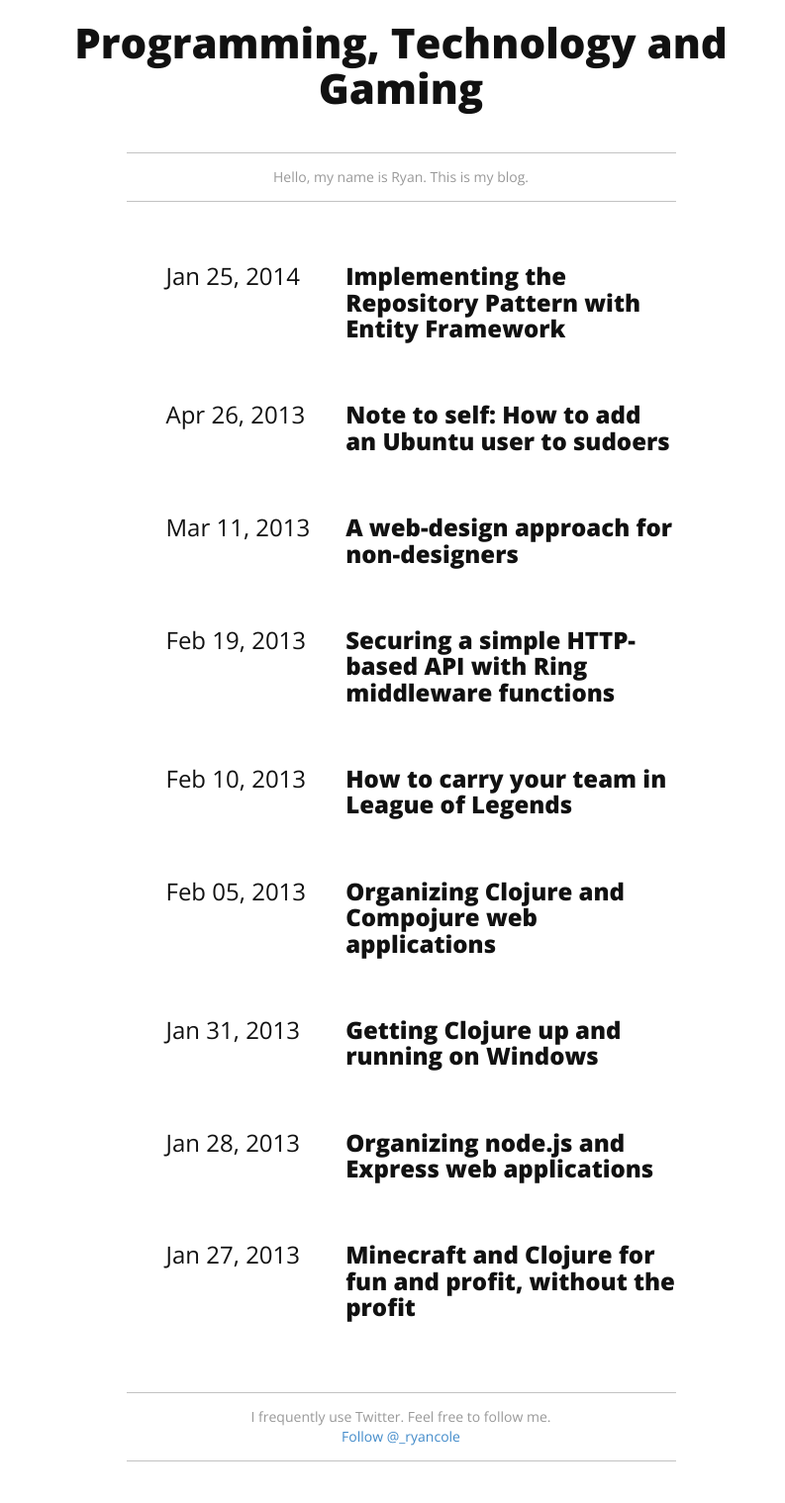
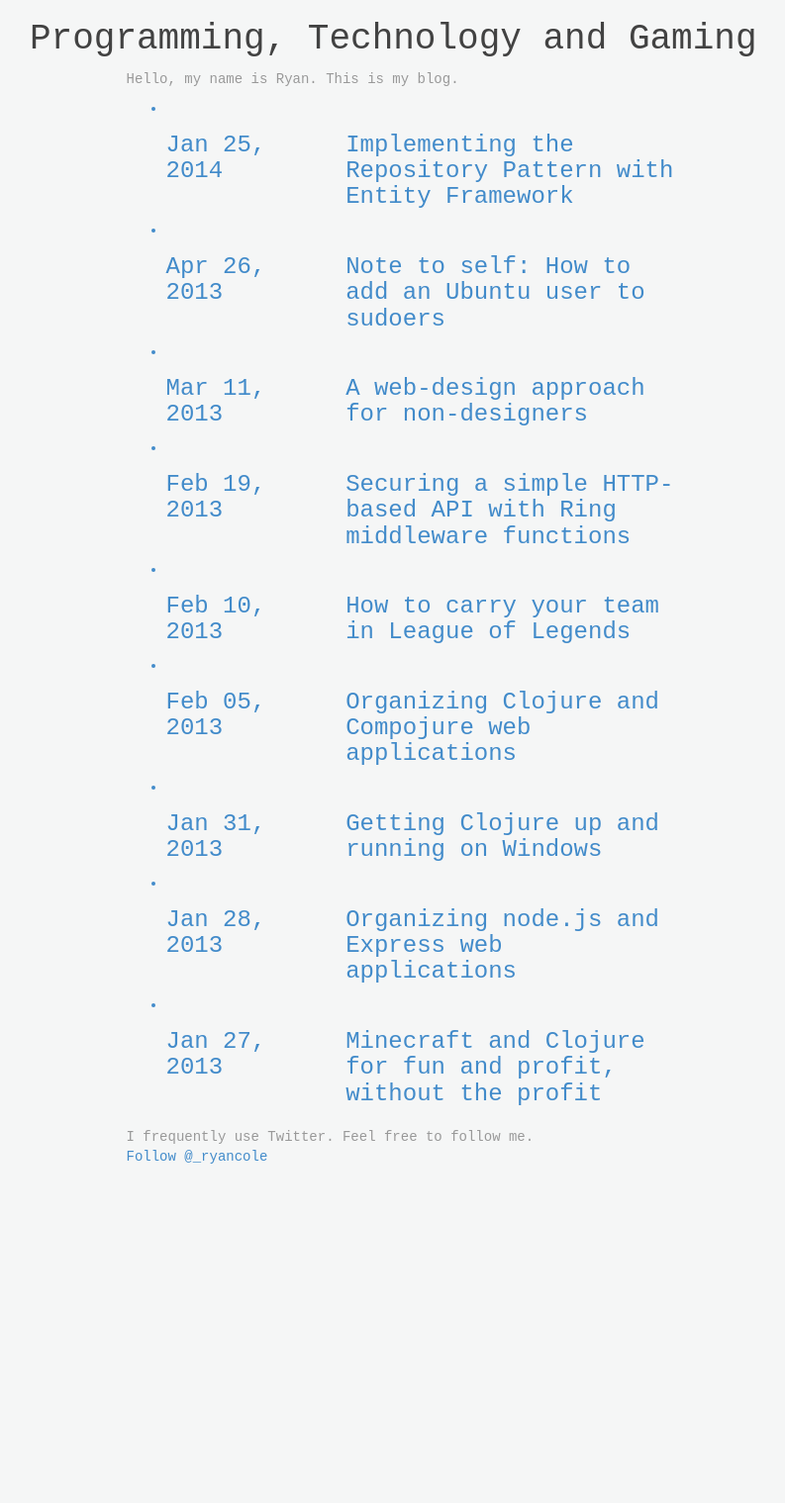
Before and after one commit to ryancole/ryancole.github.com, a Jekyll site: the page built from index.html, in a window 1280 px wide. Shown: the whole page at 99% size, without its empty margins (235-1028 px from the left). Built offline with Jekyll 4.4.1, drawn with Linux system fonts in a browser that asks for light colours; comment, search, counter and statistics services are not loaded; after the commit the page ends 1189 px from its top, so only the background shows below that.

Commit message:
lets get simple

```diff
--- a/static/css/style.css
+++ b/static/css/style.css
@@ -1,60 +1,8 @@
-@import url(http://fonts.googleapis.com/css?family=Open+Sans:400,700,800);
 
 body {
-  color: #111;
-  font-family: 'Open Sans', sans-serif;
+
+  color: #424242;
+  background-color: #f5f6f6;
+  font-family: "Courier New", courier, monospace;
+
 }
-
-#entry-title, #entry-date, #entry-contact {
-  text-align: center;
-  margin-bottom: 32px;
-}
-
-#entry-title h1 {
-  font-size: 3em;
-  font-weight: 800;
-  font-family: 'Open Sans', sans-serif;
-}
-
-#entry-date p, #entry-contact p {
-  padding: 1em 0em;
-  border-top: 1px solid #c2c2c2;
-  border-bottom: 1px solid #c2c2c2;
-}
-
-#entry-content {
-  font-size: 1.3em;
-  line-height: 1.5em;
-  margin-bottom: 32px;
-}
-
-#entry-content p, .highlight, #entry-content h2 {
-  margin-bottom: 1.7em;
-}
-
-#entry-content p:last-of-type {
-  margin-bottom: 0em;
-}
-
-#entry-content h2 {
-  font-weight: 800;
-  font-family: 'Open Sans', sans-serif;
-}
-
-.entries {
-  list-style-type: none;
-}
-
-.entries .entry {
-  color: #111;
-  display: block;
-  margin-bottom: 1.7em;
-}
-
-.entries .entry .listing-entry-title {
-  font-weight: 800;
-}
-
-.entries h3 {
-  font-family: 'Open Sans', sans-serif;
-}
```
